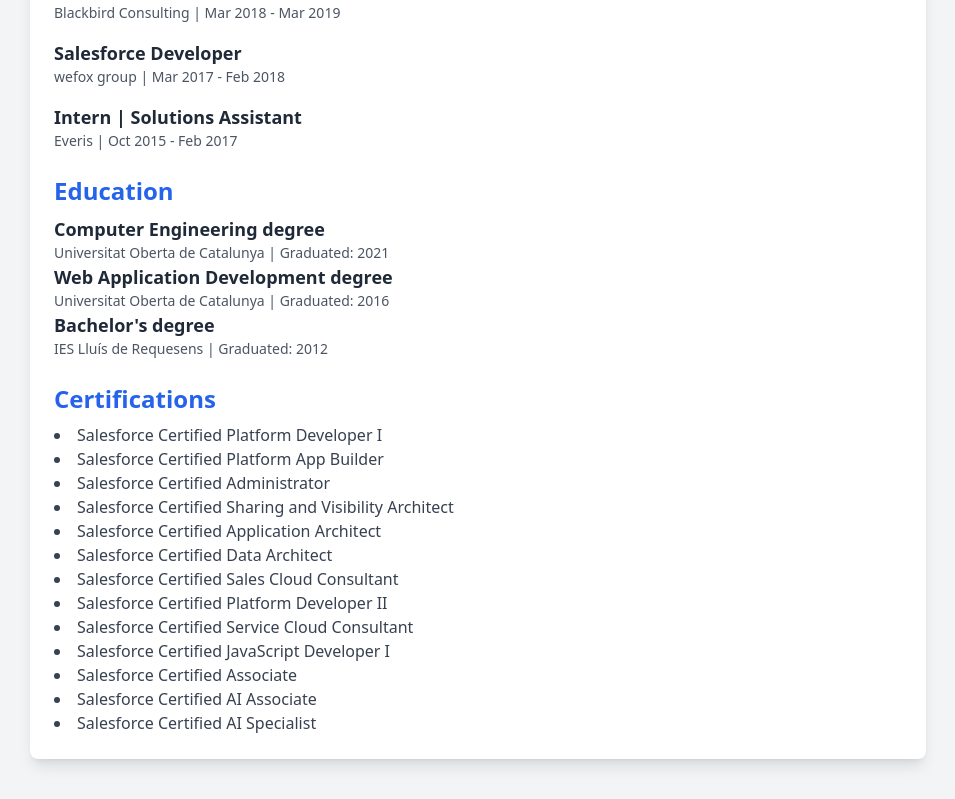
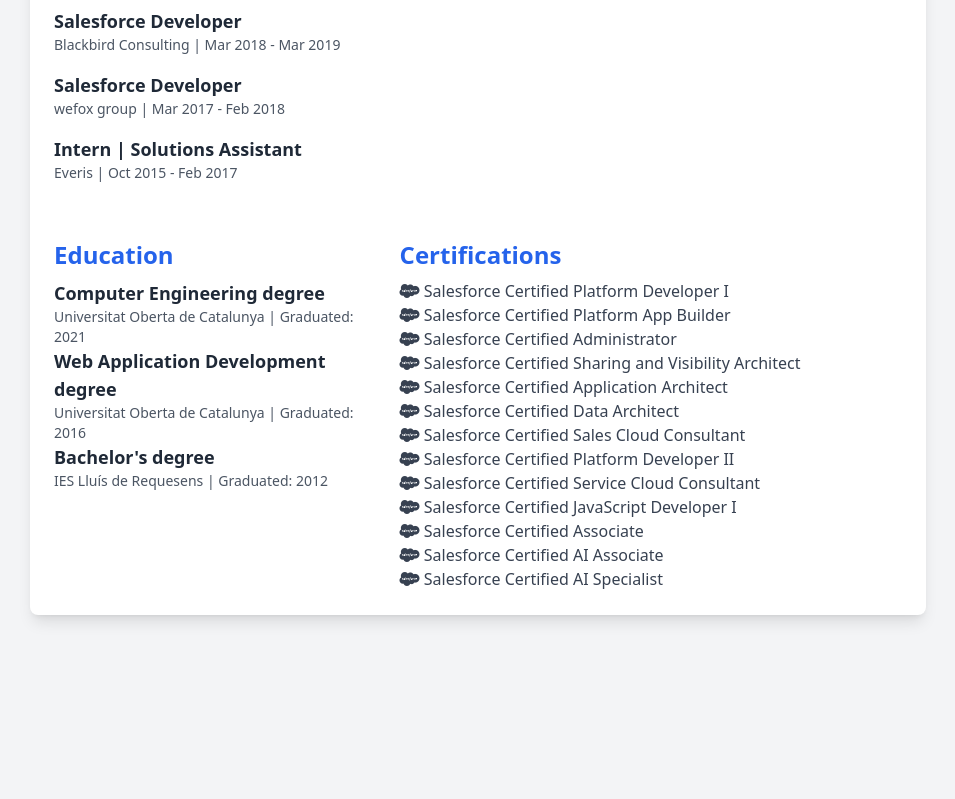
Before and after one commit to reachJordi/reachJordi.github.io, a plain HTML site: page index.html in a window 1280 px wide. Shown: the part 781-1580 px from the top of the page, without its empty margins (162-1117 px from the left). After the commit the page ends 1436 px from the top, so only its background shows below. Drawn offline with nearby package versions, Linux system fonts and the light colour scheme.

Commit message:
implement icon

```diff
--- a/index.html
+++ b/index.html
@@ -5,6 +5,7 @@
         <meta name="viewport" content="width=device-width, initial-scale=1.0">
         <title>CV Jordi Felip</title>
         <script src="https://cdn.tailwindcss.com"></script>
+        <script src="https://kit.fontawesome.com/30221730aa.js" crossorigin="anonymous"></script>
     </head>
     <body class="bg-gray-100 text-gray-800">
         <div class="max-w-4xl mx-auto my-10 bg-white shadow-lg rounded-lg">
@@ -16,9 +17,9 @@
             </div>
 
             <!-- Main Content -->
-    <div class="p-6">
+            <div class="p-6 grid grid-cols-5 gap-4">
                 <!-- Profile Summary -->
-      <section class="mb-6">
+                <section class="mb-6 col-span-5">
                     <h2 class="text-2xl font-semibold text-blue-600 mb-2">Profile Summary</h2>
                     <p class="text-gray-700 text-justify">
                         Certified Salesforce Professional with +8 years of experience in designing, customizing, and optimizing
@@ -26,11 +27,10 @@
                         development using Apex, Visualforce, and Lightning Web Components (LWC). Passionate about streamlining processes,
                         improving user adoption, and delivering scalable, high-impact solutions aligned with business goals.
                     </p>
-
                 </section>
 
                 <!-- Skills -->
-      <section class="mb-6">
+                <section class="mb-6 col-span-5">
                     <h2 class="text-2xl font-semibold text-blue-600 mb-2">Skills</h2>
                     <div class="flex flex-wrap gap-2">
                         <span class="bg-gray-200 text-gray-700 py-1 px-3 rounded-full text-sm">Git</span>
@@ -42,7 +42,7 @@
                 </section>
 
                 <!-- Work Experience -->
-      <section class="mb-6">
+                <section class="mb-6 flex-item col-span-5">
                     <h2 class="text-2xl font-semibold text-blue-600 mb-2">Work Experience</h2>
                     <div class="mb-4">
                         <h3 class="text-lg font-semibold">Senior Salesforce Technical Consultant</h3>
@@ -75,6 +75,7 @@
                             </ul>-->
                         </div>
                     </div>
+
                     <div class="mb-4">
                         <div>
                             <h3 class="text-lg font-semibold">Salesforce Developer</h3>
@@ -86,6 +87,7 @@
                             </ul>-->
                         </div>
                     </div>
+
                     <div class="mb-4">
                         <div>
                             <h3 class="text-lg font-semibold">Salesforce Developer</h3>
@@ -97,6 +99,7 @@
                             </ul>-->
                         </div>
                     </div>
+
                     <div class="mb-4">
                         <div>
                             <h3 class="text-lg font-semibold">Salesforce Developer</h3>
@@ -108,6 +111,7 @@
                             </ul>-->
                         </div>
                     </div>
+
                     <div class="mb-4">
                         <div>
                             <h3 class="text-lg font-semibold">Intern | Solutions Assistant</h3>
@@ -122,16 +126,18 @@
                 </section>
 
                 <!-- Education -->
-      <section class="mb-6">
+                <section class="mb-6 col-span-2">
                     <h2 class="text-2xl font-semibold text-blue-600 mb-2">Education</h2>
                     <div>
                         <h3 class="text-lg font-semibold">Computer Engineering degree</h3>
                         <p class="text-sm text-gray-600">Universitat Oberta de Catalunya | Graduated: 2021</p>
                     </div>
+
                     <div>
                         <h3 class="text-lg font-semibold">Web Application Development degree </h3>
                         <p class="text-sm text-gray-600">Universitat Oberta de Catalunya | Graduated: 2016</p>
                     </div>
+
                     <div>
                         <h3 class="text-lg font-semibold">Bachelor's degree</h3>
                         <p class="text-sm text-gray-600">IES Lluís de Requesens | Graduated: 2012</p>
@@ -139,22 +145,61 @@
                 </section>
 
                 <!-- Certifications -->
-      <section>
+                <section class="col-span-3">
                 <h2 class="text-2xl font-semibold text-blue-600 mb-2">Certifications</h2>
-        <ul class="list-disc list-inside text-gray-700">
-          <li>Salesforce Certified Platform Developer I</li>
-          <li>Salesforce Certified Platform App Builder</li>
-          <li>Salesforce Certified Administrator</li>
-          <li>Salesforce Certified Sharing and Visibility Architect</li>
-          <li>Salesforce Certified Application Architect</li>
-          <li>Salesforce Certified Data Architect</li>
-          <li>Salesforce Certified Sales Cloud Consultant</li>
-          <li>Salesforce Certified Platform Developer II</li>
-          <li>Salesforce Certified Service Cloud Consultant</li>
-          <li>Salesforce Certified JavaScript Developer I</li>
-          <li>Salesforce Certified Associate</li>
-          <li>Salesforce Certified AI Associate</li>
-          <li>Salesforce Certified AI Specialist</li>
+                <ul class="list-none list-inside text-gray-700">
+                    <li>
+                        <i class="fab fa-salesforce"></i>
+                        Salesforce Certified Platform Developer I
+                    </li>
+                    <li>
+                        <i class="fab fa-salesforce"></i>
+                        Salesforce Certified Platform App Builder
+                    </li>
+                    <li>
+                        <i class="fab fa-salesforce"></i>
+                        Salesforce Certified Administrator
+                    </li>
+                    <li>
+                        <i class="fab fa-salesforce"></i>
+                        Salesforce Certified Sharing and Visibility Architect
+                    </li>
+                    <li>
+                        <i class="fab fa-salesforce"></i>
+                        Salesforce Certified Application Architect
+                    </li>
+                    <li>
+                        <i class="fab fa-salesforce"></i>
+                        Salesforce Certified Data Architect
+                    </li>
+                    <li>
+                        <i class="fab fa-salesforce"></i>
+                        Salesforce Certified Sales Cloud Consultant
+                    </li>
+                    <li>
+                        <i class="fab fa-salesforce"></i>
+                        Salesforce Certified Platform Developer II
+                    </li>
+                    <li>
+                        <i class="fab fa-salesforce"></i>
+                        Salesforce Certified Service Cloud Consultant
+                    </li>
+                    <li>
+                        <i class="fab fa-salesforce"></i>
+                        Salesforce Certified JavaScript Developer I
+                    </li>
+                    <li>
+                        <i class="fab fa-salesforce"></i>
+                        Salesforce Certified Associate
+                    </li>
+                    <li>
+                        <i class="fab fa-salesforce"></i>
+                        Salesforce Certified AI Associate
+                    </li>
+                    <li>
+                        <i class="fab fa-salesforce"></i>
+                        Salesforce Certified AI Specialist
+                    </li>
                 </ul>
                 </section>
             </div>
```
Lines whose indentation alone changed are shown as unchanged.
